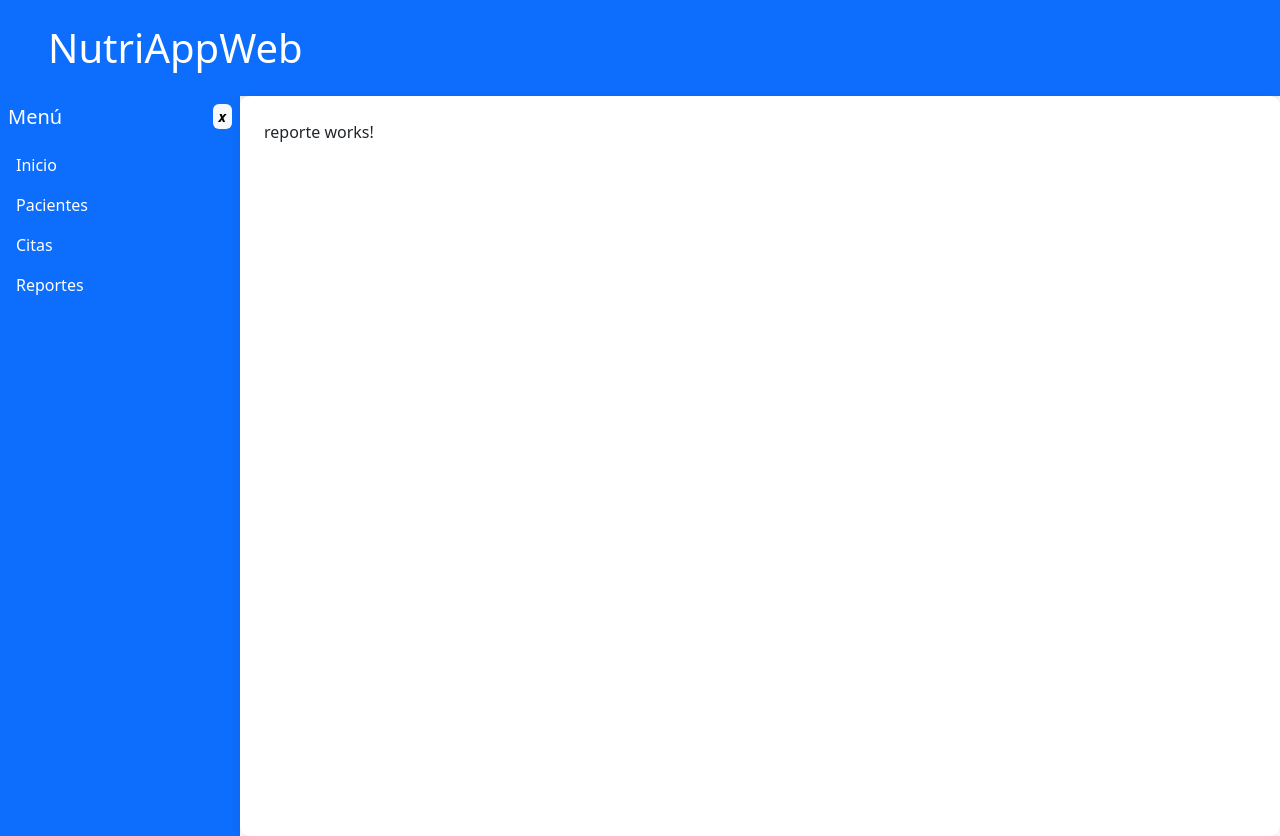
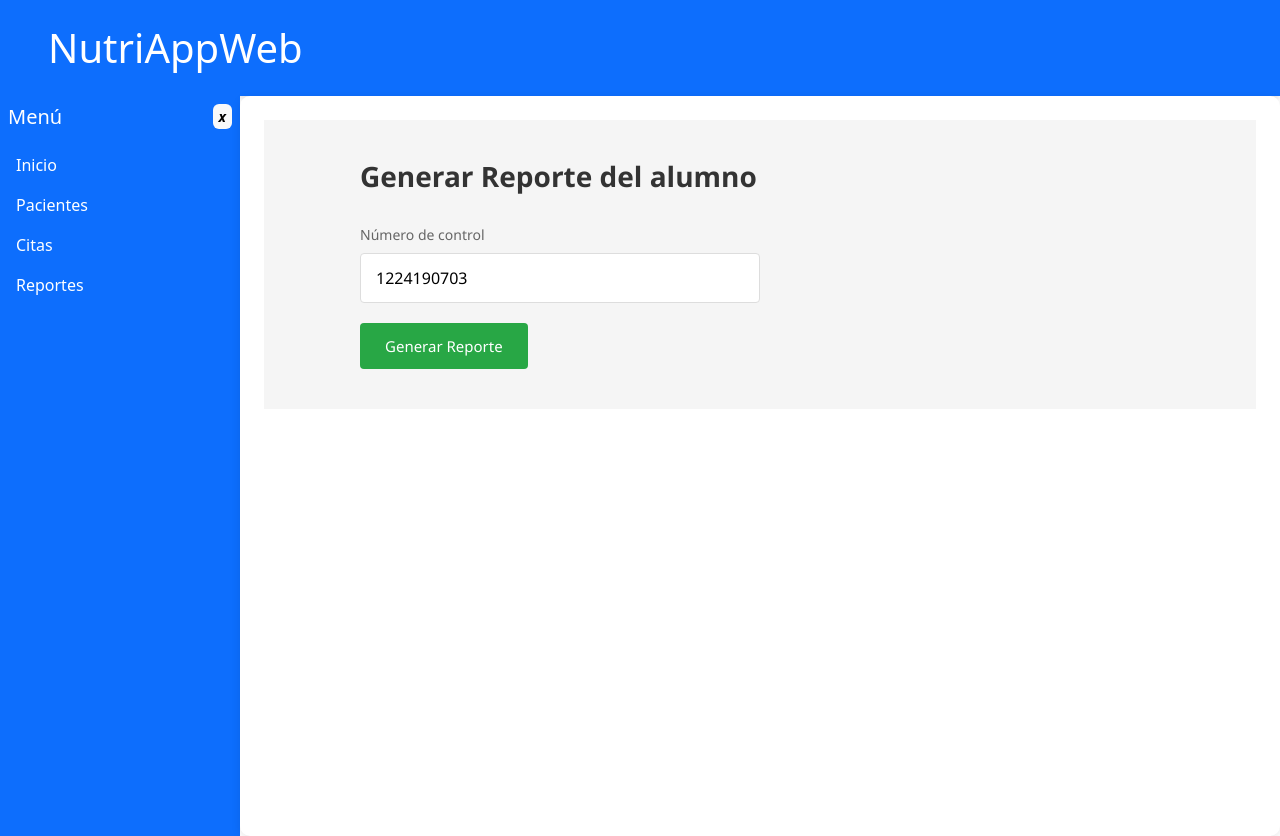
Before and after one commit to DevLunaX/NutriAppWeb, an Angular app: page /reporte in a window 1280 px wide. Built offline with nearby package versions, Linux system fonts and the light colour scheme.

Commit message:
pagina recordatorio

```diff
--- a/src/app/reporte/reporte.css
+++ b/src/app/reporte/reporte.css
@@ -0,0 +1,157 @@
+* {
+  margin: 0;
+  padding: 0;
+  box-sizing: border-box;
+}
+
+body {
+  font-family: 'Segoe UI', Tahoma, Geneva, Verdana, sans-serif;
+  background: #f5f5f5;
+  padding: 40px;
+}
+
+.container {
+  max-width: 800px;
+  margin: 0 auto;
+}
+
+h1 {
+  color: #333;
+  font-size: 28px;
+  margin-bottom: 30px;
+  font-weight: 600;
+}
+
+.form-group {
+  margin-bottom: 20px;
+}
+
+.form-group label {
+  display: block;
+  color: #666;
+  font-size: 14px;
+  margin-bottom: 8px;
+  font-weight: 500;
+}
+
+.form-group input {
+  width: 100%;
+  max-width: 400px;
+  padding: 12px 15px;
+  border: 1px solid #ddd;
+  border-radius: 4px;
+  font-size: 16px;
+  transition: border-color 0.2s ease;
+}
+
+.form-group input:focus {
+  outline: none;
+  border-color: #667eea;
+}
+
+.generate-btn {
+  background: #28a745;
+  color: white;
+  border: none;
+  padding: 12px 25px;
+  border-radius: 4px;
+  font-size: 15px;
+  font-weight: 500;
+  cursor: pointer;
+  transition: background 0.2s ease;
+}
+
+.generate-btn:hover {
+  background: #218838;
+}
+
+/* Modal */
+.modal-overlay {
+  display: none;
+  position: fixed;
+  top: 0;
+  left: 0;
+  width: 100%;
+  height: 100%;
+  background: rgba(0, 0, 0, 0.5);
+  z-index: 1000;
+  align-items: center;
+  justify-content: center;
+}
+
+.modal-overlay.active {
+  display: flex;
+}
+
+.modal {
+  background: white;
+  border-radius: 8px;
+  padding: 30px;
+  max-width: 450px;
+  width: 90%;
+  box-shadow: 0 4px 12px rgba(0, 0, 0, 0.15);
+  position: relative;
+}
+
+.modal-close {
+  position: absolute;
+  top: 15px;
+  right: 15px;
+  background: none;
+  border: none;
+  font-size: 24px;
+  color: #999;
+  cursor: pointer;
+}
+
+.modal-close:hover {
+  color: #333;
+}
+
+.modal-header {
+  display: flex;
+  align-items: center;
+  margin-bottom: 20px;
+}
+
+.modal-icon {
+  width: 40px;
+  height: 40px;
+  background: #0078d4;
+  border-radius: 50%;
+  display: flex;
+  align-items: center;
+  justify-content: center;
+  color: white;
+  font-size: 20px;
+  margin-right: 15px;
+}
+
+.modal-header h3 {
+  color: #333;
+  font-size: 18px;
+  font-weight: 600;
+  margin: 0;
+}
+
+.modal-content p {
+  color: #666;
+  font-size: 15px;
+  line-height: 1.5;
+  margin-bottom: 25px;
+}
+
+.modal-btn {
+  background: #0078d4;
+  color: white;
+  border: none;
+  padding: 10px 30px;
+  border-radius: 4px;
+  font-size: 14px;
+  font-weight: 500;
+  cursor: pointer;
+}
+
+.modal-btn:hover {
+  background: #005a9e;
+}
--- a/src/app/reporte/reporte.html
+++ b/src/app/reporte/reporte.html
@@ -1,2 +1,69 @@
+<!DOCTYPE html>
+<html lang="es">
 
-<p>reporte works!</p>
+<head>
+  <meta charset="UTF-8">
+  <meta name="viewport" content="width=device-width, initial-scale=1.0">
+  <title>Generar Reporte del Alumno</title>
+
+</head>
+
+<body>
+  <div class="container">
+    <h1>Generar Reporte del alumno</h1>
+
+    <form id="reportForm">
+      <div class="form-group">
+        <label for="controlNumber">Número de control</label>
+        <input type="text" id="controlNumber" placeholder="" value="1224190703" required>
+      </div>
+
+      <button type="submit" class="generate-btn">
+        Generar Reporte
+      </button>
+    </form>
+  </div>
+
+  <!-- Modal -->
+  <div class="modal-overlay" id="modalOverlay">
+    <div class="modal">
+      <button class="modal-close" onclick="closeModal()">×</button>
+      <div class="modal-header">
+        <div class="modal-icon">ℹ</div>
+        <h3>Message</h3>
+      </div>
+      <div class="modal-content">
+        <p id="modalPath">Reporte generado en: C:\Users\user\Escritorio\alumno_1224190703.xlsx</p>
+        <button class="modal-btn" onclick="closeModal()">OK</button>
+      </div>
+    </div>
+  </div>
+
+  <script>
+    const form = document.getElementById('reportForm');
+    const modalOverlay = document.getElementById('modalOverlay');
+    const modalPath = document.getElementById('modalPath');
+
+    form.addEventListener('submit', (e) => {
+      e.preventDefault();
+      const controlNumber = document.getElementById('controlNumber').value;
+
+      if (controlNumber.trim()) {
+        modalPath.textContent = `Reporte generado en: C:\\Users\\user\\Escritorio\\alumno_${controlNumber}.xlsx`;
+        modalOverlay.classList.add('active');
+      }
+    });
+
+    function closeModal() {
+      modalOverlay.classList.remove('active');
+    }
+
+    modalOverlay.addEventListener('click', (e) => {
+      if (e.target === modalOverlay) {
+        closeModal();
+      }
+    });
+  </script>
+</body>
+<link rel="stylesheet" href="reporte.css">
+</html>
```
